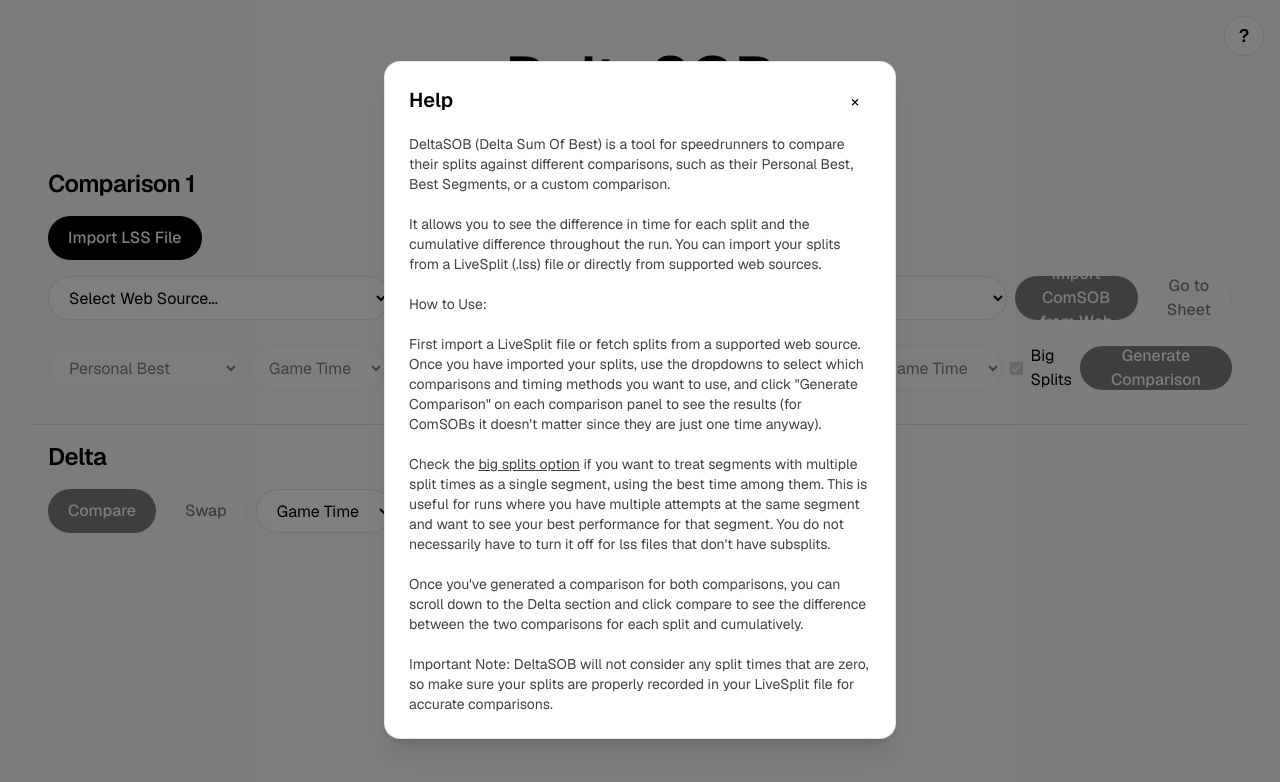
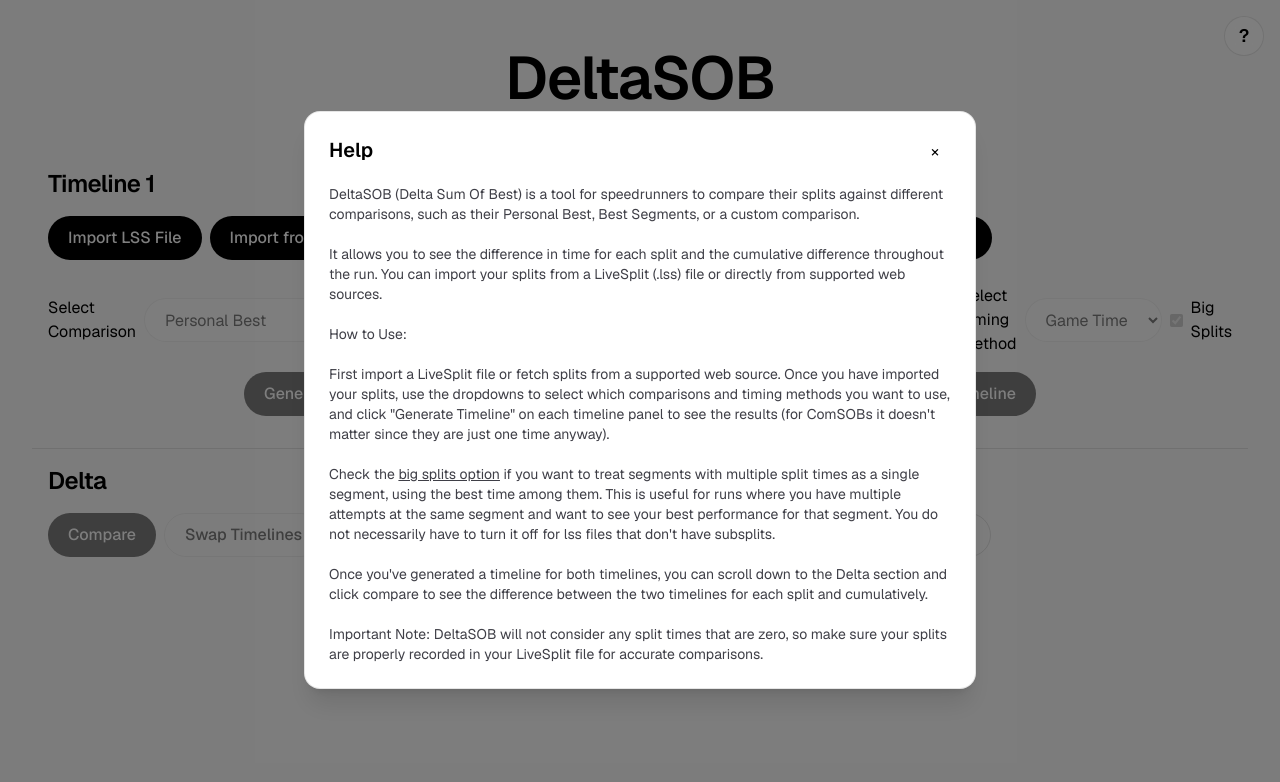
Before and after one commit to briank1727/hksplitanalyzer, a Next.js app: page / in a window 1280 px wide. Both pictures are taken after a click on the button "Help". Shown: the top 782 px of the page. Built offline with nearby package versions, Linux system fonts and the light colour scheme.

Commit message:
Renamed to Timeline and Added Import from Web Dialog

```diff
--- a/app/page.tsx
+++ b/app/page.tsx
@@ -1,14 +1,14 @@
 "use client";
 
 import { useState } from "react";
-import ComparisonPanel from "@/components/ComparisonPanel";
+import TimelinePanel from "@/components/TimelinePanel";
 import DiffSplitView from "@/components/DiffSplitView";
 import HelpPanel from "@/components/HelpPanel";
 import type { LiveSplit } from "@/lib/lss_logic";
 
 export default function Home() {
-  const [comparison1, setComparison1] = useState<LiveSplit | null>(null);
-  const [comparison2, setComparison2] = useState<LiveSplit | null>(null);
+  const [timeline1, setTimeline1] = useState<LiveSplit | null>(null);
+  const [timeline2, setTimeline2] = useState<LiveSplit | null>(null);
   const [helpOpen, setHelpOpen] = useState(false);
 
   return (
@@ -33,25 +33,22 @@
       <main className="flex flex-col basis-2/3 px-8 pb-12 gap-4">
         <div className="flex flex-row gap-4">
           <section className="flex-1 p-4 border-r border-black/10 dark:border-white/15">
-            <ComparisonPanel
-              title="Comparison 1"
-              generated={comparison1}
-              setGenerated={setComparison1}
+            <TimelinePanel
+              title="Timeline 1"
+              generated={timeline1}
+              setGenerated={setTimeline1}
             />
           </section>
           <section className="flex-1 p-4">
-            <ComparisonPanel
-              title="Comparison 2"
-              generated={comparison2}
-              setGenerated={setComparison2}
+            <TimelinePanel
+              title="Timeline 2"
+              generated={timeline2}
+              setGenerated={setTimeline2}
             />
           </section>
         </div>
         <section className="p-4 border-t border-black/10 dark:border-white/15">
-          <DiffSplitView
-            comparison1={comparison1}
-            comparison2={comparison2}
-          />
+          <DiffSplitView timeline1={timeline1} timeline2={timeline2} />
         </section>
       </main>
     </div>
--- /dev/null
+++ b/components/Dialog.tsx
@@ -0,0 +1,46 @@
+"use client";
+
+import type { ReactNode } from "react";
+
+type DialogProps = {
+  open: boolean;
+  onClose: () => void;
+  title: string;
+  children: ReactNode;
+};
+
+export default function Dialog({ open, onClose, title, children }: DialogProps) {
+  if (!open) return null;
+
+  return (
+    <div
+      role="dialog"
+      aria-modal="true"
+      aria-labelledby="dialog-title"
+      className="fixed inset-0 z-50 flex items-center justify-center p-4"
+    >
+      <div className="absolute inset-0 bg-black/50" onClick={onClose} />
+      <div className="relative z-10 w-full max-w-2xl rounded-2xl border border-black/10 bg-white p-6 shadow-xl dark:border-white/15 dark:bg-zinc-900">
+        <div className="flex items-start justify-between gap-4">
+          <h2
+            id="dialog-title"
+            className="text-xl font-semibold text-black dark:text-zinc-50"
+          >
+            {title}
+          </h2>
+          <button
+            type="button"
+            aria-label="Close"
+            onClick={onClose}
+            className="inline-flex h-8 w-8 items-center justify-center rounded-full text-black hover:bg-black/5 focus-visible:outline-none focus-visible:ring-2 focus-visible:ring-black/40 dark:text-zinc-50 dark:hover:bg-white/10 dark:focus-visible:ring-white/40"
+          >
+            ×
+          </button>
+        </div>
+        <div className="mt-4 text-sm text-zinc-700 dark:text-zinc-300">
+          {children}
+        </div>
+      </div>
+    </div>
+  );
+}
--- a/components/DiffSplitView.tsx
+++ b/components/DiffSplitView.tsx
@@ -75,11 +75,11 @@
 }
 
 export default function DiffSplitView({
-  comparison1,
-  comparison2,
+  timeline1,
+  timeline2,
 }: {
-  comparison1: LiveSplit | null;
-  comparison2: LiveSplit | null;
+  timeline1: LiveSplit | null;
+  timeline2: LiveSplit | null;
 }) {
   const [error, setError] = useState<string | null>(null);
   const [warning, setWarning] = useState<string | null>(null);
@@ -95,20 +95,20 @@
     setLocal1(null);
     setLocal2(null);
 
-    if (!comparison1 || !comparison2) {
-      setError("Both comparisons must be generated before comparing.");
+    if (!timeline1 || !timeline2) {
+      setError("Both timelines must be generated before comparing.");
       return;
     }
 
-    if (comparison1.segments.length !== comparison2.segments.length) {
+    if (timeline1.segments.length !== timeline2.segments.length) {
       setError(
-        `Comparisons have different numbers of splits (${comparison1.segments.length} vs ${comparison2.segments.length}).`,
+        `Timelines have different numbers of splits (${timeline1.segments.length} vs ${timeline2.segments.length}).`,
       );
       return;
     }
 
-    const copy1 = structuredClone(comparison1);
-    const copy2 = structuredClone(comparison2);
+    const copy1 = structuredClone(timeline1);
+    const copy2 = structuredClone(timeline2);
 
     const mismatches: string[] = [];
     for (let i = 0; i < copy1.segments.length; i++) {
@@ -123,7 +123,7 @@
 
     if (mismatches.length > 0) {
       setWarning(
-        `Segment metadata differs between comparisons; proceeding anyway:\n${mismatches.join("\n")}`,
+        `Segment metadata differs between timelines; proceeding anyway:\n${mismatches.join("\n")}`,
       );
     }
     setLocal1(copy1);
@@ -177,7 +177,7 @@
         Delta
       </h2>
       <div className="flex items-center gap-2">
-        <Button onClick={handleCompare} disabled={!comparison1 || !comparison2}>
+        <Button onClick={handleCompare} disabled={!timeline1 || !timeline2}>
           Compare
         </Button>
         <Button
@@ -185,8 +185,12 @@
           onClick={handleSwap}
           disabled={!local1 && !local2}
         >
-          Swap
+          Swap Timelines
         </Button>
+        <label className="flex items-center gap-2">
+          <span className="text-base text-black dark:text-zinc-50">
+            Select Timing Method
+          </span>
           <select
             value={timing}
             onChange={(e) => setTiming(e.target.value as TimingMethodKey)}
@@ -198,6 +202,11 @@
               </option>
             ))}
           </select>
+        </label>
+        <label className="flex items-center gap-2">
+          <span className="text-base text-black dark:text-zinc-50">
+            Sort By
+          </span>
           <select
             value={sortBy}
             onChange={(e) => setSortBy(e.target.value as DiffSortByKey)}
@@ -209,6 +218,7 @@
               </option>
             ))}
           </select>
+        </label>
         <Button
           variant="secondary"
           onClick={() => setIsAscending(!isAscending)}
@@ -251,10 +261,10 @@
               <tr className="border-b border-white/10 text-zinc-300">
                 <th className="text-left font-semibold px-4 py-2"></th>
                 <th className="text-right font-semibold px-4 py-2">
-                  Comparison 1 Segment
+                  Timeline 1 Segment
                 </th>
                 <th className="text-right font-semibold px-4 py-2">
-                  Comparison 2 Segment
+                  Timeline 2 Segment
                 </th>
                 <th className="text-right font-semibold px-4 py-2">+/-</th>
                 <th className="text-right font-semibold px-4 py-2">%</th>
--- a/components/HelpPanel.tsx
+++ b/components/HelpPanel.tsx
@@ -1,4 +1,6 @@
 "use client";
+
+import Dialog from "@/components/Dialog";
 
 type HelpPanelProps = {
   open: boolean;
@@ -6,52 +8,26 @@
 };
 
 export default function HelpPanel({ open, onClose }: HelpPanelProps) {
-  if (!open) return null;
-
   return (
-    <div
-      role="dialog"
-      aria-modal="true"
-      aria-labelledby="help-dialog-title"
-      className="fixed inset-0 z-50 flex items-center justify-center p-4"
-    >
-      <div className="absolute inset-0 bg-black/50" onClick={onClose} />
-      <div className="relative z-10 w-full max-w-lg rounded-2xl border border-black/10 bg-white p-6 shadow-xl dark:border-white/15 dark:bg-zinc-900">
-        <div className="flex items-start justify-between gap-4">
-          <h2
-            id="help-dialog-title"
-            className="text-xl font-semibold text-black dark:text-zinc-50"
-          >
-            Help
-          </h2>
-          <button
-            type="button"
-            aria-label="Close"
-            onClick={onClose}
-            className="inline-flex h-8 w-8 items-center justify-center rounded-full text-black hover:bg-black/5 focus-visible:outline-none focus-visible:ring-2 focus-visible:ring-black/40 dark:text-zinc-50 dark:hover:bg-white/10 dark:focus-visible:ring-white/40"
-          >
-            ×
-          </button>
-        </div>
-        <div className="mt-4 text-sm text-zinc-700 dark:text-zinc-300">
-          DeltaSOB (Delta Sum Of Best) is a tool for speedrunners to compare
-          their splits against different comparisons, such as their Personal
-          Best, Best Segments, or a custom comparison.
+    <Dialog open={open} onClose={onClose} title="Help">
+      DeltaSOB (Delta Sum Of Best) is a tool for speedrunners to compare their
+      splits against different comparisons, such as their Personal Best, Best
+      Segments, or a custom comparison.
       <br />
       <br />
       It allows you to see the difference in time for each split and the
-          cumulative difference throughout the run. You can import your splits
-          from a LiveSplit (.lss) file or directly from supported web sources.
+      cumulative difference throughout the run. You can import your splits from
+      a LiveSplit (.lss) file or directly from supported web sources.
       <br />
       <br />
       How to Use:
       <br />
       <br />
-          First import a LiveSplit file or fetch splits from a supported web
-          source. Once you have imported your splits, use the dropdowns to
-          select which comparisons and timing methods you want to use, and click
-          "Generate Comparison" on each comparison panel to see the results (for
-          ComSOBs it doesn't matter since they are just one time anyway).
+      First import a LiveSplit file or fetch splits from a supported web source.
+      Once you have imported your splits, use the dropdowns to select which
+      comparisons and timing methods you want to use, and click "Generate
+      Timeline" on each timeline panel to see the results (for ComSOBs it
+      doesn't matter since they are just one time anyway).
       <br />
       <br />
       Check the{" "}
@@ -64,23 +40,20 @@
         big splits option
       </a>{" "}
       if you want to treat segments with multiple split times as a single
-          segment, using the best time among them. This is useful for runs where
-          you have multiple attempts at the same segment and want to see your
-          best performance for that segment. You do not necessarily have to turn
-          it off for lss files that don't have subsplits.
+      segment, using the best time among them. This is useful for runs where you
+      have multiple attempts at the same segment and want to see your best
+      performance for that segment. You do not necessarily have to turn it off
+      for lss files that don't have subsplits.
       <br />
       <br />
-          Once you've generated a comparison for both comparisons, you can
-          scroll down to the Delta section and click compare to see the
-          difference between the two comparisons for each split and
-          cumulatively.
+      Once you've generated a timeline for both timelines, you can scroll down
+      to the Delta section and click compare to see the difference between the
+      two timelines for each split and cumulatively.
       <br />
       <br />
-          Important Note: DeltaSOB will not consider any split times that are
-          zero, so make sure your splits are properly recorded in your LiveSplit
-          file for accurate comparisons.
-        </div>
-      </div>
-    </div>
+      Important Note: DeltaSOB will not consider any split times that are zero,
+      so make sure your splits are properly recorded in your LiveSplit file for
+      accurate comparisons.
+    </Dialog>
   );
 }
--- a/components/ComparisonPanel.tsx
+++ b/components/TimelinePanel.tsx
@@ -2,6 +2,7 @@
 
 import { useState, type Dispatch, type SetStateAction } from "react";
 import Button from "@/components/Button";
+import Dialog from "@/components/Dialog";
 import LiveSplitView from "@/components/LiveSplitView";
 import { import_lss, WebLSS, fetch_web_lss } from "@/lib/import_lss";
 import { Comparison } from "@/lib/comparison";
@@ -12,7 +13,7 @@
 type TimingMethodKey = keyof typeof TimingMethod;
 type WebImportKey = keyof typeof WebLSS;
 
-export default function ComparisonPanel({
+export default function TimelinePanel({
   title,
   generated,
   setGenerated,
@@ -28,7 +29,7 @@
   const [timing, setTiming] = useState<TimingMethodKey>("GameTime");
   const [bigSplits, setBigSplits] = useState<boolean>(true);
   const [generateError, setGenerateError] = useState<string | null>(null);
-  const [webImport, setWebImport] = useState<WebImportKey | "">("");
+  const [webDialogOpen, setWebDialogOpen] = useState<boolean>(false);
 
   const handleImport = async () => {
     setImportError(null);
@@ -82,16 +83,16 @@
     }
   };
 
-  const handleWebImport = async () => {
-    if (!webImport) return;
+  const handleWebImport = async (key: WebImportKey) => {
+    setWebDialogOpen(false);
     setImportError(null);
     setGenerated(null);
     setGenerateError(null);
     try {
-      const result = await fetch_web_lss(WebLSS[webImport]);
+      const result = await fetch_web_lss(WebLSS[key]);
       if (result.success) {
         setImported(result.data);
-        setImportedFileName(WebLSS[webImport].name);
+        setImportedFileName(WebLSS[key].name);
         console.log(result.data);
       } else {
         setImported(null);
@@ -112,34 +113,37 @@
       <h2 className="mb-4 text-2xl font-semibold tracking-tight text-black dark:text-zinc-50">
         {title}
       </h2>
+      <div className="flex items-center gap-2">
         <Button onClick={handleImport}>Import LSS File</Button>
-      <div className="mt-4 flex items-center gap-2">
-        <select
-          value={webImport}
-          onChange={(e) => setWebImport(e.target.value as WebImportKey | "")}
-          className="h-11 rounded-full border border-black/10 bg-white px-4 text-base text-black dark:border-white/15 dark:bg-zinc-900 dark:text-zinc-50"
+        <Button onClick={() => setWebDialogOpen(true)}>Import from Web</Button>
+      </div>
+      <Dialog
+        open={webDialogOpen}
+        onClose={() => setWebDialogOpen(false)}
+        title="Import from Web"
       >
-          <option value="">Select Web Source...</option>
+        <ul className="max-h-80 space-y-2 overflow-y-auto">
           {(Object.keys(WebLSS) as WebImportKey[]).map((key) => (
-            <option key={key} value={key}>
+            <li key={key} className="flex items-center gap-6">
+              <button
+                type="button"
+                onClick={() => handleWebImport(key)}
+                className="h-11 flex-1 rounded-full border border-black/15 bg-white px-5 text-center text-base font-medium text-black shadow-sm transition-colors hover:bg-zinc-100 focus-visible:outline-none focus-visible:ring-2 focus-visible:ring-black/40 dark:border-white/20 dark:bg-zinc-100 dark:text-black dark:hover:bg-white"
+              >
                 {WebLSS[key].name}
-            </option>
+              </button>
+              <a
+                href={WebLSS[key].sheet_url}
+                target="_blank"
+                rel="noopener noreferrer"
+                className="text-base text-blue-600 underline hover:no-underline dark:text-blue-400"
+              >
+                Sheet
+              </a>
+            </li>
           ))}
-        </select>
-        <Button onClick={handleWebImport} disabled={!webImport}>
-          Import ComSOB from Web
-        </Button>
-        <Button
-          variant="secondary"
-          disabled={!webImport}
-          onClick={() => {
-            if (!webImport) return;
-            window.open(WebLSS[webImport].sheet_url, "_blank", "noopener,noreferrer");
-          }}
-        >
-          Go to Sheet
-        </Button>
-      </div>
+        </ul>
+      </Dialog>
       {imported && importedFileName && (
         <div className="mt-4 rounded-lg border border-green-200 bg-green-50 p-4 text-green-800 dark:border-green-900 dark:bg-green-950 dark:text-green-200">
           Successfully imported from {importedFileName}
@@ -151,6 +155,10 @@
         </div>
       )}
       <div className="mt-6 flex items-center gap-2">
+        <label className="flex items-center gap-2 disabled:opacity-50 disabled:pointer-events-none">
+          <span className="text-base text-black dark:text-zinc-50">
+            Select Comparison
+          </span>
           <select
             value={choice}
             onChange={(e) => setChoice(e.target.value as ComparisonKey)}
@@ -163,6 +171,11 @@
               </option>
             ))}
           </select>
+        </label>
+        <label className="flex items-center gap-2 disabled:opacity-50 disabled:pointer-events-none">
+          <span className="text-base text-black dark:text-zinc-50">
+            Select Timing Method
+          </span>
           <select
             value={timing}
             onChange={(e) => setTiming(e.target.value as TimingMethodKey)}
@@ -175,6 +188,7 @@
               </option>
             ))}
           </select>
+        </label>
         <label className="flex items-center gap-2 disabled:opacity-50 disabled:pointer-events-none">
           <input
             type="checkbox"
@@ -187,14 +201,16 @@
             Big Splits
           </span>
         </label>
+      </div>
+      <div className="mt-4 flex justify-center">
         <Button onClick={handleGenerate} disabled={!imported}>
-          Generate Comparison
+          Generate Timeline
         </Button>
       </div>
       <LiveSplitView
         data={generated}
         error={generateError}
-        errorTitle="Comparison failed"
+        errorTitle="Timeline failed"
         timingMethod={timing}
       />
     </>
```
Also changed, not shown: 1 other file (tests, documents, lock files or other folders). Lines whose indentation alone changed are shown as unchanged.
